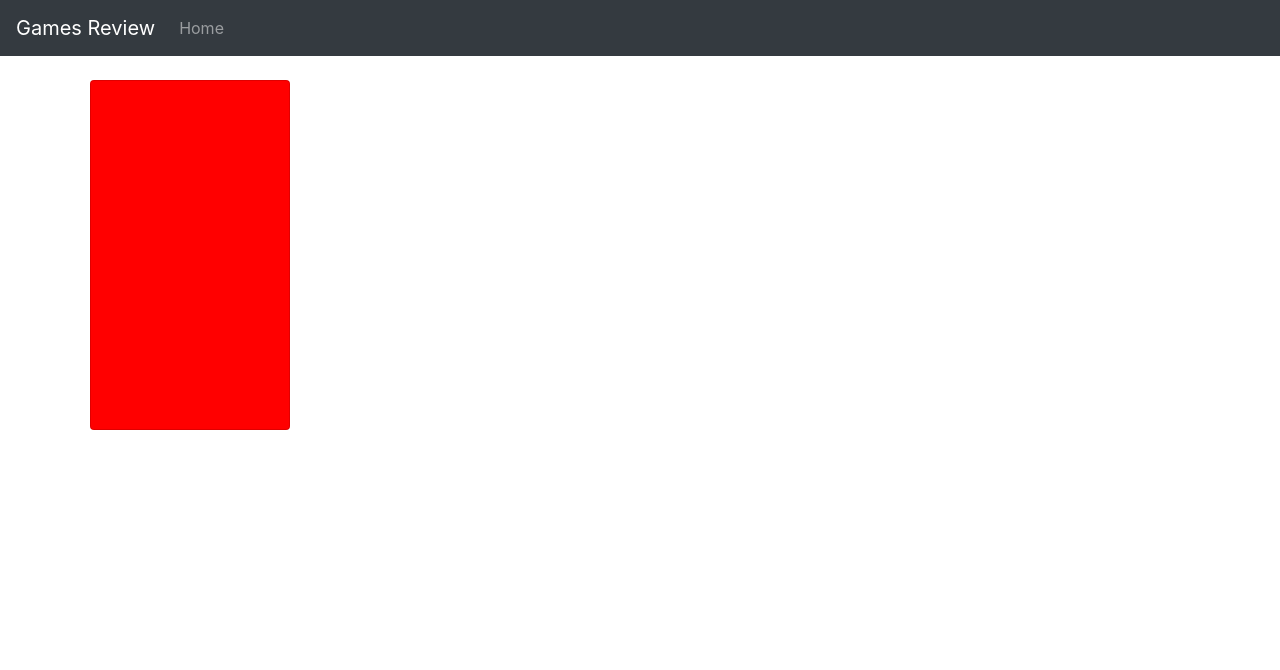
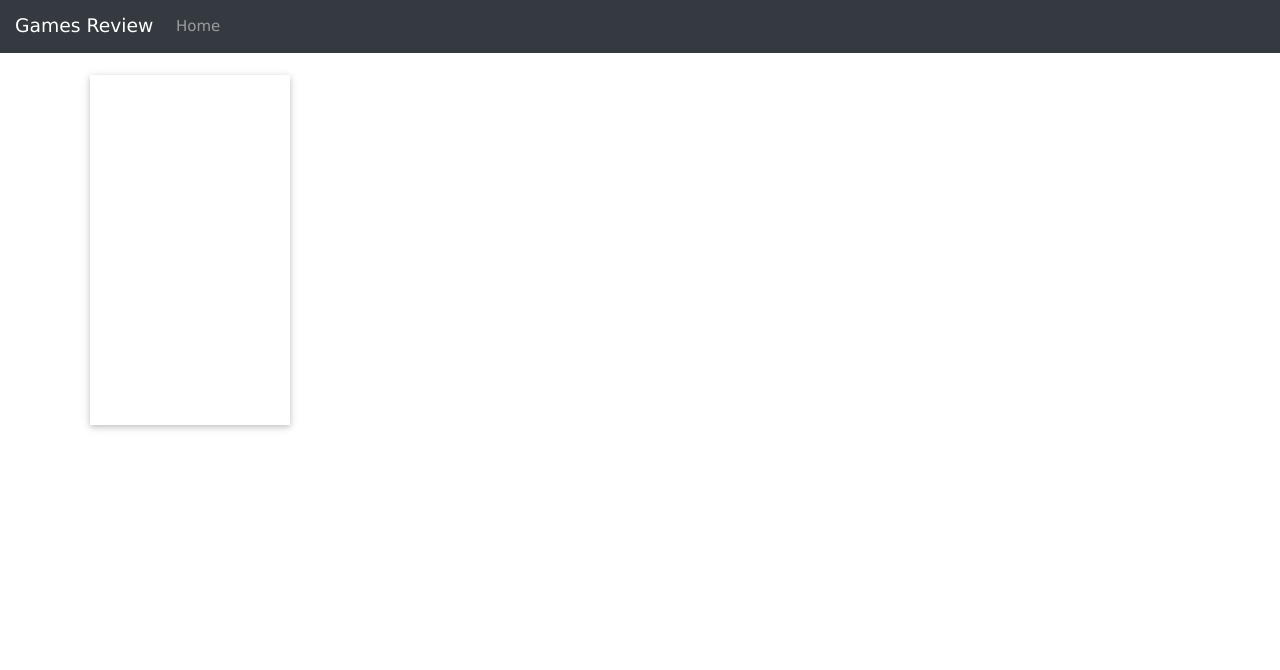
Before and after one commit to teobot/GameGuide, a CodeIgniter app: page /games-review/ in a window 1280 px wide. Shown: the top 670 px of the page. Run offline with CodeIgniter, Linux system fonts and the light colour scheme; data that the repository does not hold is empty; some libraries are stand-ins or nearby versions.

Commit message:
Latest Commit

```diff
--- a/application/config/config.php
+++ b/application/config/config.php
@@ -23,7 +23,7 @@ defined('BASEPATH') OR exit('No direct script access allowed');
 | a PHP script and you can easily do that on your own.
 |
 */
-$config['base_url'] = 'http://localhost/games-review';
+$config['base_url'] = 'http://localhost/PHPFrameworks';
 
 /*
 |--------------------------------------------------------------------------
--- /dev/null
+++ b/application/css/style.css
@@ -0,0 +1,6 @@
+.review-card {
+    height:350px;
+    width:200px;
+    float:left;
+    margin: 0px 5px 0px 5px;
+}
--- a/application/views/home.php
+++ b/application/views/home.php
@@ -1,23 +1,25 @@
 <?php $this->load->view('template/header'); ?>
 
-<div class="container"><br>
+<div class="container d-flex justify-content-between">
     <?php
     foreach ($result as $row)
     {
         // This is presuming you have a column in your database table called ReviewImage.
         $thisTitle = $row->review_title;
+        $thisImage = $row->review_image;
         // Look into the image properties library in CodeIgniter for more help on images:
 
         echo<<<_END
-        <div class="card" style="height:350px;width:200px;background-color:red;float:left;margin: 0px 5px 0px 5px;">
+        <div class="w3-card review-card">
             <h5>$thisTitle</h5>
+            <img src="$thisImage" class="img-fluid" alt="Responsive image">
         </div>
 _END;
 
     }
     ?>
 
-    <div class="card" style="height:350px;width:200px;background-color:red;float:left;margin: 0px 5px 0px 5px;">
+    <div class="w3-card review-card">
 
     </div>
 </div>
--- a/application/views/template/header.php
+++ b/application/views/template/header.php
@@ -5,6 +5,8 @@
         <meta name="viewport" content="width=device-width, initial-scale=1, shrink-to-fit=no">
         <!-- Link CSS -->
         <link rel="stylesheet" href="https://stackpath.bootstrapcdn.com/bootstrap/4.4.1/css/bootstrap.min.css" integrity="sha384-Vkoo8x4CGsO3+Hhxv8T/Q5PaXtkKtu6ug5TOeNV6gBiFeWPGFN9MuhOf23Q9Ifjh" crossorigin="anonymous">
+        <link rel="stylesheet" href="https://www.w3schools.com/w3css/4/w3.css">
+        <link rel="stylesheet" href="<?php echo base_url("application/css/style.css"); ?>">
         <title><?php echo $title?></title>
 
         <nav class="navbar navbar-expand-lg navbar-dark bg-dark">
@@ -26,3 +28,4 @@
     // Manipulate the body CSS colour here.
     ?>
     <body>
+        <br>
```
